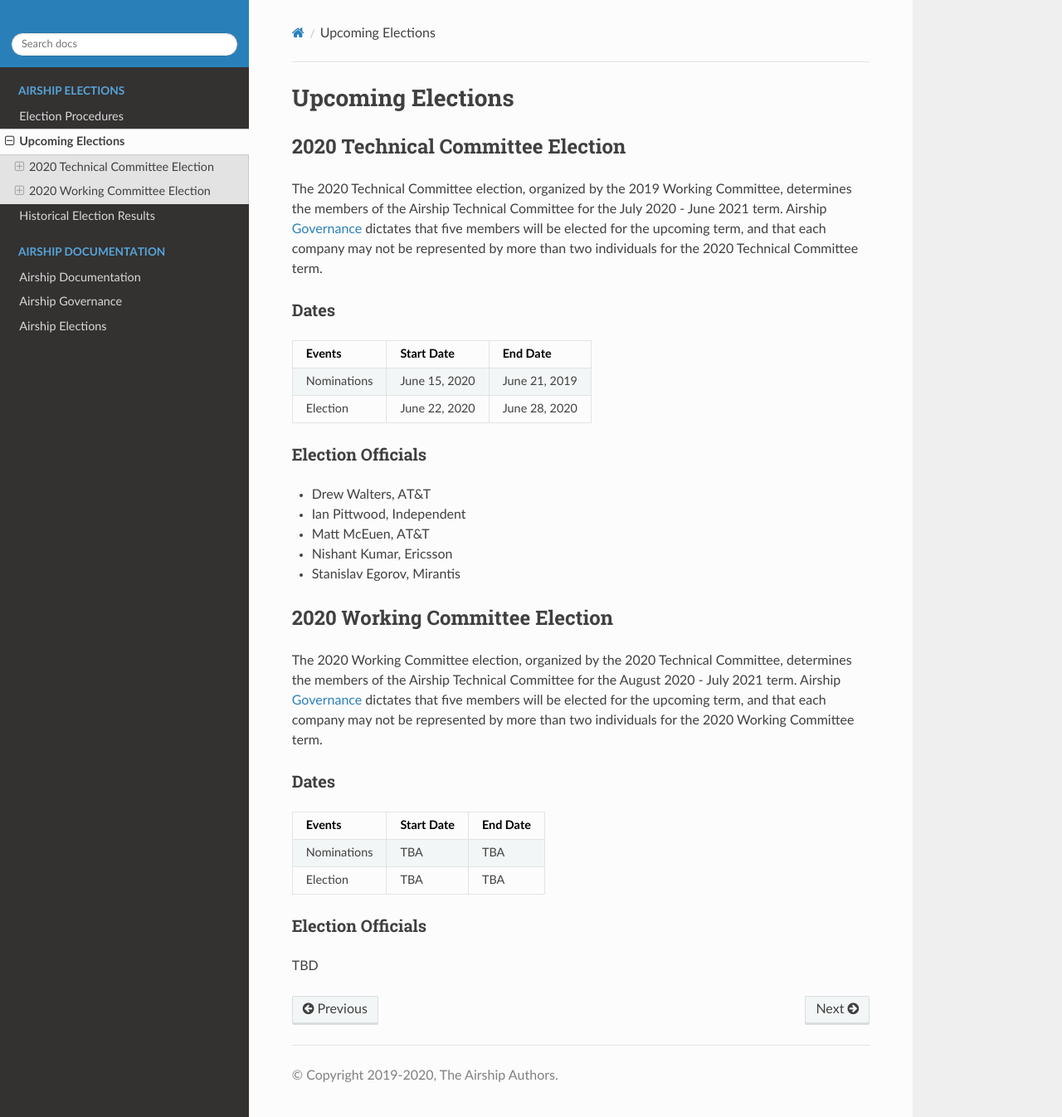
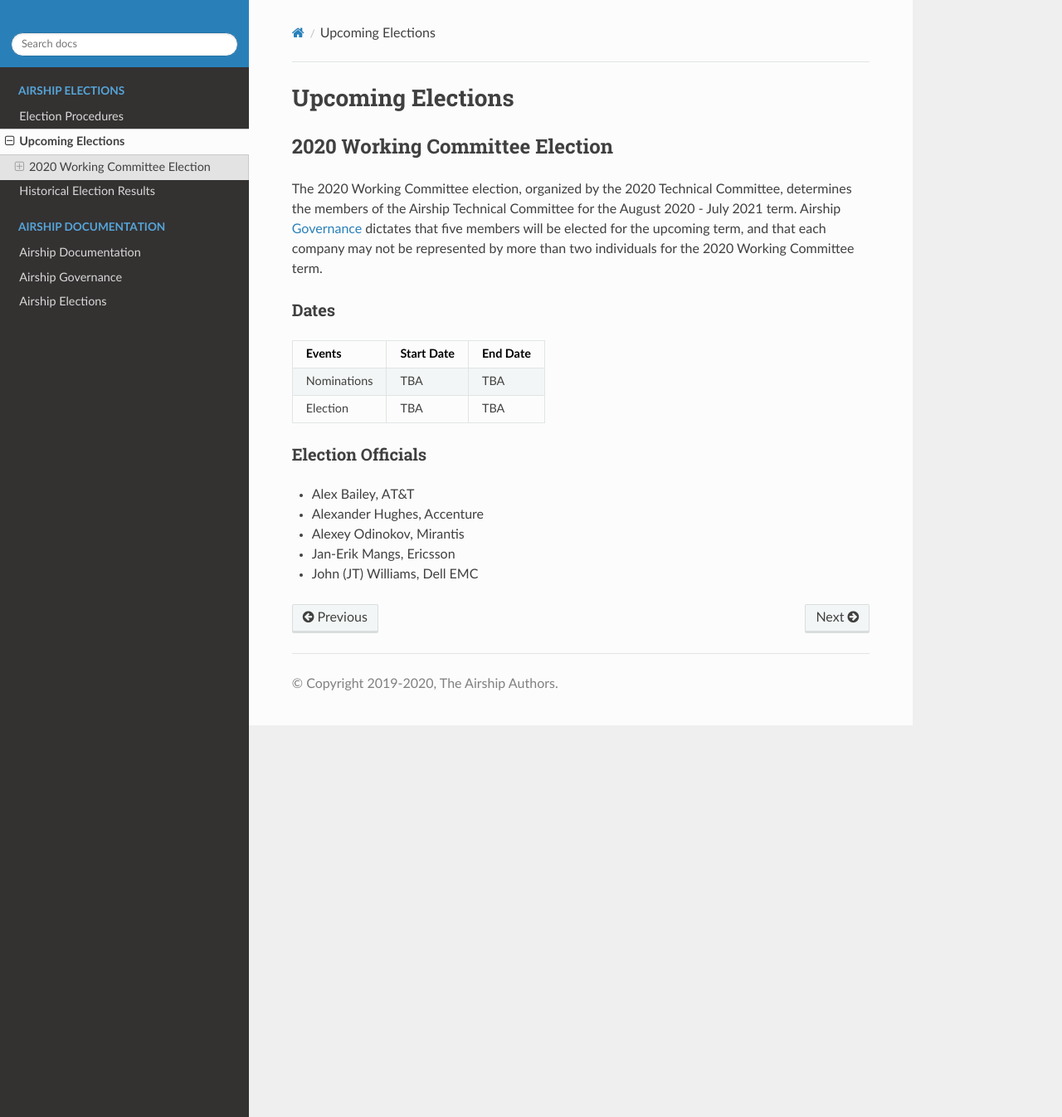
Before and after one commit to airshipit/election, a Sphinx documentation site: the page built from doc/source/upcoming.rst, in a window 1280 px wide and 1346 px high. Shown: the whole window at 83% size. Built offline with Sphinx 7.4.7 and the Read the Docs theme 2.0.0, drawn with Linux system fonts in a browser that asks for light colours.

Commit message:
Add 2020 TC election results
The nomination period for the 2020 TC election has ended. Since only
five candidates nominated and all candidates meet the requirements, no
formal vote is required. This change updates the official election
results and adds the new Technical Committee members as election
officials for the upcoming Working Committee election.

Change-Id: I00f3b672cb8c1b14e72b0aa42b13c76fb7a2405b
Signed-off-by: Drew Walters <andrew.walters@att.com>

```diff
--- a/doc/source/upcoming.rst
+++ b/doc/source/upcoming.rst
@@ -1,35 +1,6 @@
 ==================
 Upcoming Elections
 ==================
-
-2020 Technical Committee Election
-=================================
-
-The 2020 Technical Committee election, organized by the 2019 Working Committee,
-determines the members of the Airship Technical Committee for the July 2020 -
-June 2021 term. Airship `Governance`_ dictates that five members will be
-elected for the upcoming term, and that each company may not be represented by
-more than two individuals for the 2020 Technical Committee term.
-
-Dates
------
-
-+-------------+---------------+---------------+
-| Events      | Start Date    | End Date      |
-+=============+===============+===============+
-| Nominations | June 15, 2020 | June 21, 2019 |
-+-------------+---------------+---------------+
-| Election    | June 22, 2020 | June 28, 2020 |
-+-------------+---------------+---------------+
-
-Election Officials
-------------------
-
-* Drew Walters, AT&T
-* Ian Pittwood, Independent
-* Matt McEuen, AT&T
-* Nishant Kumar, Ericsson
-* Stanislav Egorov, Mirantis
 
 2020 Working Committee Election
 ===============================
@@ -54,6 +25,10 @@
 Election Officials
 ------------------
 
-TBD
+* Alex Bailey, AT&T
+* Alexander Hughes, Accenture
+* Alexey Odinokov, Mirantis
+* Jan-Erik Mangs, Ericsson
+* John (JT) Williams, Dell EMC
 
 .. _Governance: https://opendev.org/airship/governance
```
Also changed, not shown: doc/source/results/2020/tc.rst (added, +28 -0 lines).
